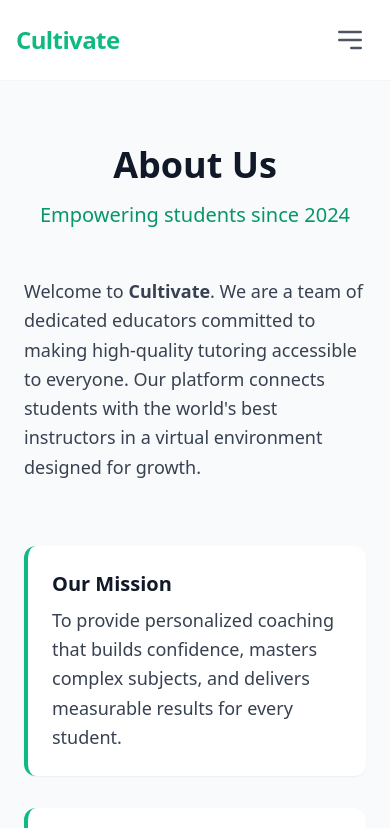
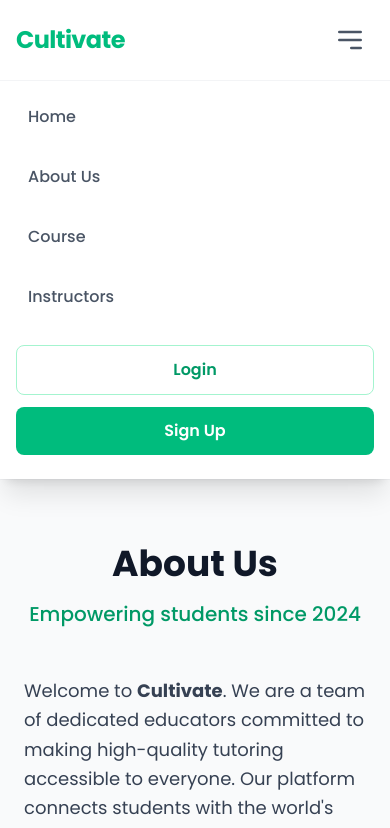
Before and after one commit to ChineduOscar/basic-teachers-site, a website: page src/about.html in a window 390 px wide. Both pictures are taken after a click on the label 350 px from the left and 40 px from the top of the page. Shown: the top 828 px of the page. Drawn offline with nearby package versions, Linux system fonts and the light colour scheme.

Commit message:
added the navigation bar

```diff
--- a/src/about.html
+++ b/src/about.html
@@ -3,7 +3,14 @@
 <head>
   <meta charset="UTF-8">
   <meta name="viewport" content="width=device-width, initial-scale=1.0">
-  <script src="https://cdn.tailwindcss.com"></script>
+    <link href="./output.css" rel="stylesheet">
+
+     <script>
+        function toggleMenu() {
+            const menu = document.getElementById("mobileMenu");
+            menu.classList.toggle("hidden");
+        }
+    </script>
 </head>
 <body class="bg-gray-50 text-gray-800 font-sans">
 
```
